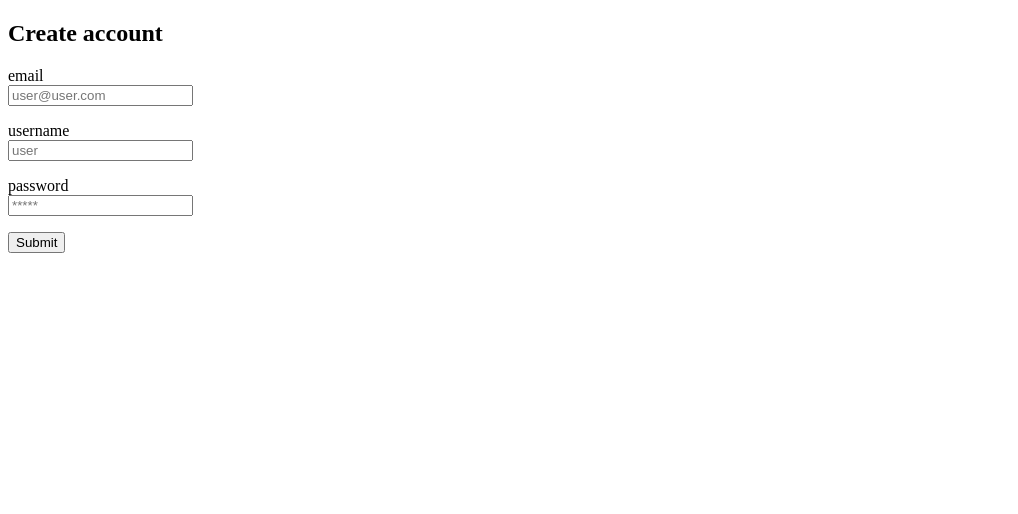
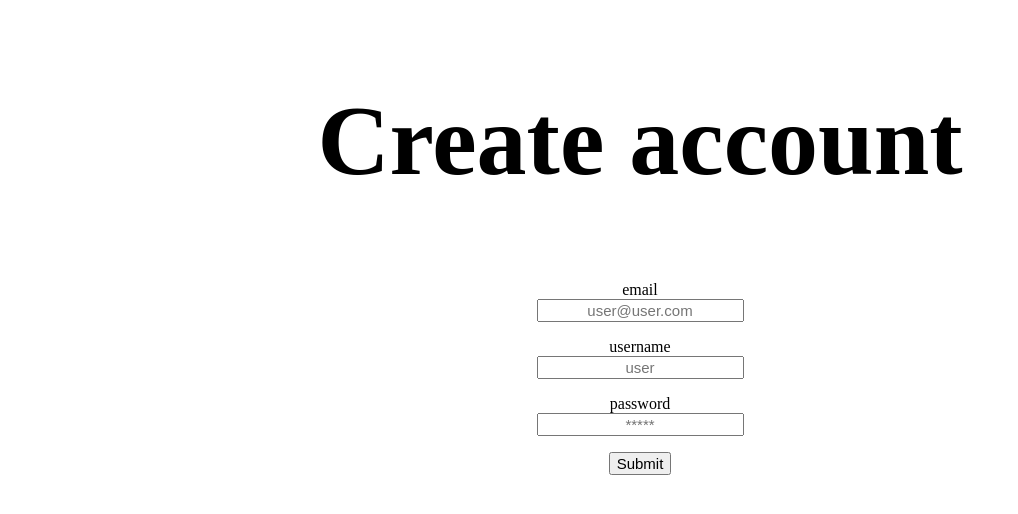
Before and after one commit to ivanromeroo11/final-project-frontend, a React (Vite) app: page / in a window 1280 px wide. Shown: the top 514 px of the page, without its empty margins (0-1018 px from the left). Built offline with nearby package versions, Linux system fonts and the light colour scheme; no server answers.

Commit message:
cambios para entregar

```diff
--- a/package.json
+++ b/package.json
@@ -11,7 +11,9 @@
   },
   "dependencies": {
     "axios": "^1.4.0",
+    "bootstrap": "^5.3.1",
     "react": "^18.2.0",
+    "react-bootstrap": "^2.8.0",
     "react-dom": "^18.2.0",
     "react-hook-form": "^7.45.1",
     "react-query": "^3.39.3",
--- /dev/null
+++ b/src/components/navbard/style.css
@@ -0,0 +1,33 @@
+/* Navbar.css */
+
+body {
+    margin: 0;
+    padding: 0;
+    font-family: Arial, sans-serif;
+}
+
+header {
+    background-color: #007bff; /* Color azul */
+    padding: 10px;
+}
+
+.navbar {
+    list-style: none;
+    margin: 0;
+    padding: 0;
+}
+
+.navbar li {
+    display: inline-block;
+    margin: 0 10px;
+}
+
+.navbar li a {
+    color: #fff; /* Texto en color blanco */
+    text-decoration: none;
+    padding: 5px 10px;
+}
+
+.nav-right {
+    margin-left: auto;
+}
--- a/src/pages/cesta/index.jsx
+++ b/src/pages/cesta/index.jsx
@@ -2,6 +2,7 @@ const Cesta = () => {
     return (
         <>
         <h2>Esta es tu cesta</h2>
+        <p>actualmente esta vacía</p>
         </>
     )
 }
--- a/src/pages/panel/index.jsx
+++ b/src/pages/panel/index.jsx
@@ -1,4 +1,5 @@
 import { useProducts } from "../../hooks/useProducts";
+
 
 
 const Panel = () => {
@@ -9,10 +10,11 @@ console.log('>estoy en panel ', data?.products)
 
 return (
   <>
+
 <h1>Bienvenido a la mejor pagina de componentes</h1>
 
 { data?.products.map((products) =>
- <p key={products.id}>{products.name}</p>)}
+ <p key={products.id}>{products.name}, {products.brand}, {products.description}, {products.category}, {products.price}, <button>Añadir a cesta</button>   </p>)}
   </>
 )
 
--- a/src/pages/register/index.jsx
+++ b/src/pages/register/index.jsx
@@ -3,6 +3,7 @@ import { login } from '../../misc/templates';
 import { useRegister, useUser } from '../../hooks'
 import { useEffect } from 'react';
 import { useLocation } from 'wouter'
+import './style.css'
 
 
 
@@ -33,19 +34,19 @@ const Register = () => {
             <form onSubmit={handleSubmit(doRegister)}>
                 <label htmlFor="email">email</label>
                 <br />
-                <input {...{...email.props, ...register("email", email.validation) }}
+                <input className='input' {...{...email.props, ...register("email", email.validation) }}
                  />
                 <p>{errors[formState.errors?.email?.type]}</p>
 
                 <label htmlFor="username">username</label>
                 <br />
-                <input {...{...username.props, ...register("username", username.validation) }}
+                <input className='input' {...{...username.props, ...register("username", username.validation) }}
                 />
                 <p>{errors[formState.errors?.username?.type]}</p>
 
                 <label htmlFor="password">password</label>
                 <br />
-                <input {...{...password.props, ...register("password", password.validation)} }
+                <input className='input' {...{...password.props, ...register("password", password.validation)} }
                  />
                 <p>{errors[formState.errors?.password?.type]}</p>
 
--- /dev/null
+++ b/src/pages/register/style.css
@@ -0,0 +1,13 @@
+*{
+    text-align: center;
+    align-items: center;
+
+}
+
+h2{
+    font-size: 100px;
+}
+
+input{
+    font-size: 15px;
+}
```
Also changed, not shown: src/components/boton/index.jsx (added, +13 -0 lines), src/components/navbard/index.jsx (added, +21 -0 lines), 1 other file (tests, documents, lock files or other folders).
